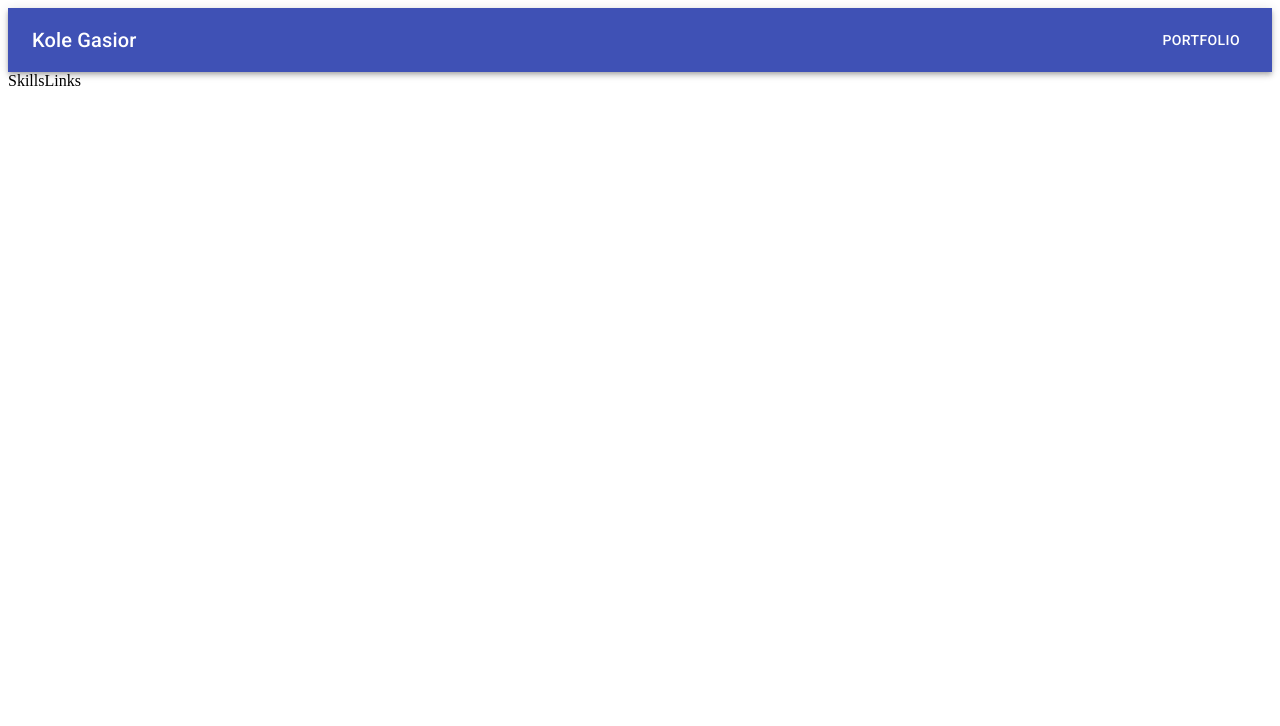
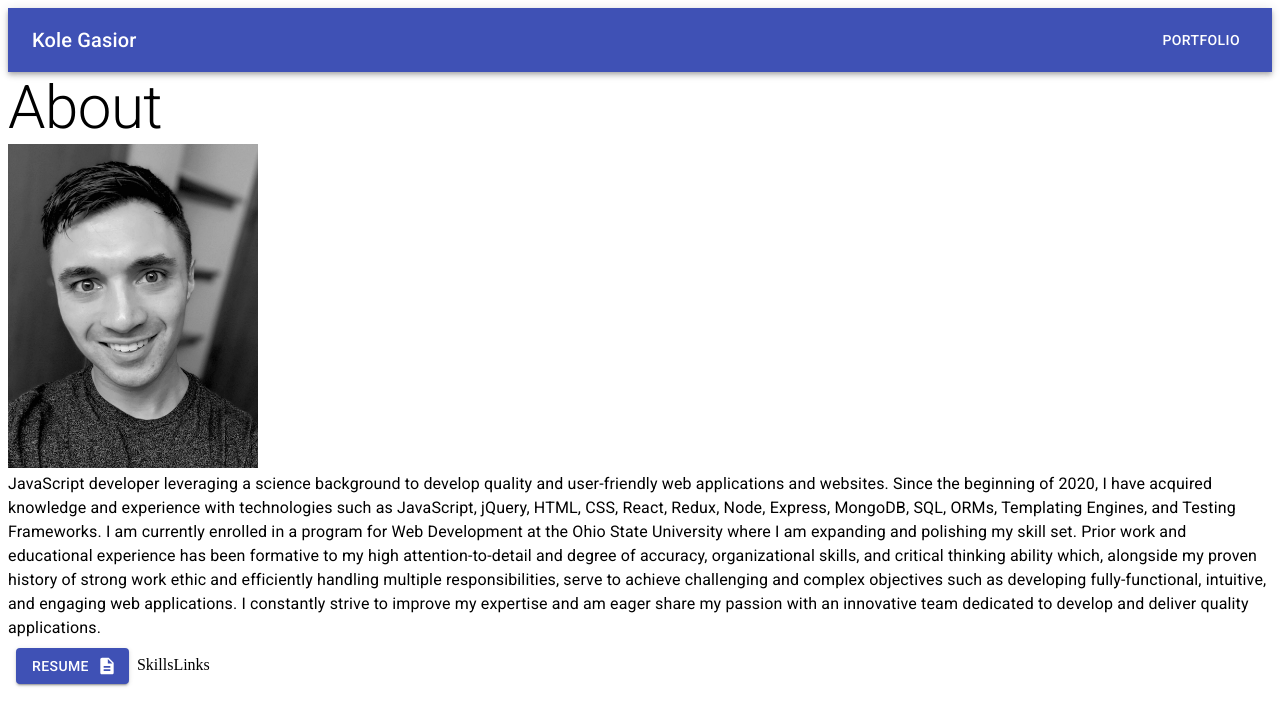
Before and after one commit to jkole822/Portfolio-3.0, a React (Create React App) app in the folder client/: page / in a window 1280 px wide. Shown: the top 726 px of the page. Built offline with nearby package versions, Linux system fonts and the light colour scheme.

Commit message:
add content for about comp

```diff
--- a/client/src/components/About/index.js
+++ b/client/src/components/About/index.js
@@ -1,9 +1,52 @@
 import React from "react";
-
+import Button from "@material-ui/core/Button";
+import { makeStyles } from "@material-ui/core/styles";
+import { Typography } from "@material-ui/core";
+import { Description } from "@material-ui/icons";
 import "./style.css";
 
 const About = () => {
-	return <></>;
+	const useStyles = makeStyles(theme => ({
+		button: {
+			margin: theme.spacing(1),
+		},
+	}));
+	const classes = useStyles();
+
+	return (
+		<>
+			<Typography variant="h2" className="header">
+				About
+			</Typography>
+			<img id="profile-pic" src="images/profile-pic.jpg" alt="Kole" />
+			<Typography variant="body1" id="brand-statement">
+				JavaScript developer leveraging a science background to develop quality
+				and user-friendly web applications and websites. Since the beginning of
+				2020, I have acquired knowledge and experience with technologies such as
+				JavaScript, jQuery, HTML, CSS, React, Redux, Node, Express, MongoDB,
+				SQL, ORMs, Templating Engines, and Testing Frameworks. I am currently
+				enrolled in a program for Web Development at the Ohio State University
+				where I am expanding and polishing my skill set. Prior work and
+				educational experience has been formative to my high attention-to-detail
+				and degree of accuracy, organizational skills, and critical thinking
+				ability which, alongside my proven history of strong work ethic and
+				efficiently handling multiple responsibilities, serve to achieve
+				challenging and complex objectives such as developing fully-functional,
+				intuitive, and engaging web applications. I constantly strive to improve
+				my expertise and am eager share my passion with an innovative team
+				dedicated to develop and deliver quality applications.
+			</Typography>
+			<Button
+				variant="contained"
+				color="primary"
+				href="./assets/resume.pdf"
+				className={classes.button}
+				endIcon={<Description />}
+			>
+				<Typography variant="button">Resume</Typography>
+			</Button>
+		</>
+	);
 };
 
 export default About;
--- a/client/src/components/About/style.css
+++ b/client/src/components/About/style.css
@@ -0,0 +1,3 @@
+#profile-pic {
+	width: 250px;
+}
--- a/client/src/components/Header/index.js
+++ b/client/src/components/Header/index.js
@@ -53,7 +53,7 @@ export default function Header({
 
 		return (
 			<Button href="/" color="inherit" onClick={homeButtonClick}>
-				Home
+				<Typography variant="button">Home</Typography>
 			</Button>
 		);
 	};
--- a/client/src/components/landing/index.js
+++ b/client/src/components/landing/index.js
@@ -1,4 +1,4 @@
-import React, { useEffect } from "react";
+import React from "react";
 
 import About from "../About";
 import Skills from "../Skills";
```
